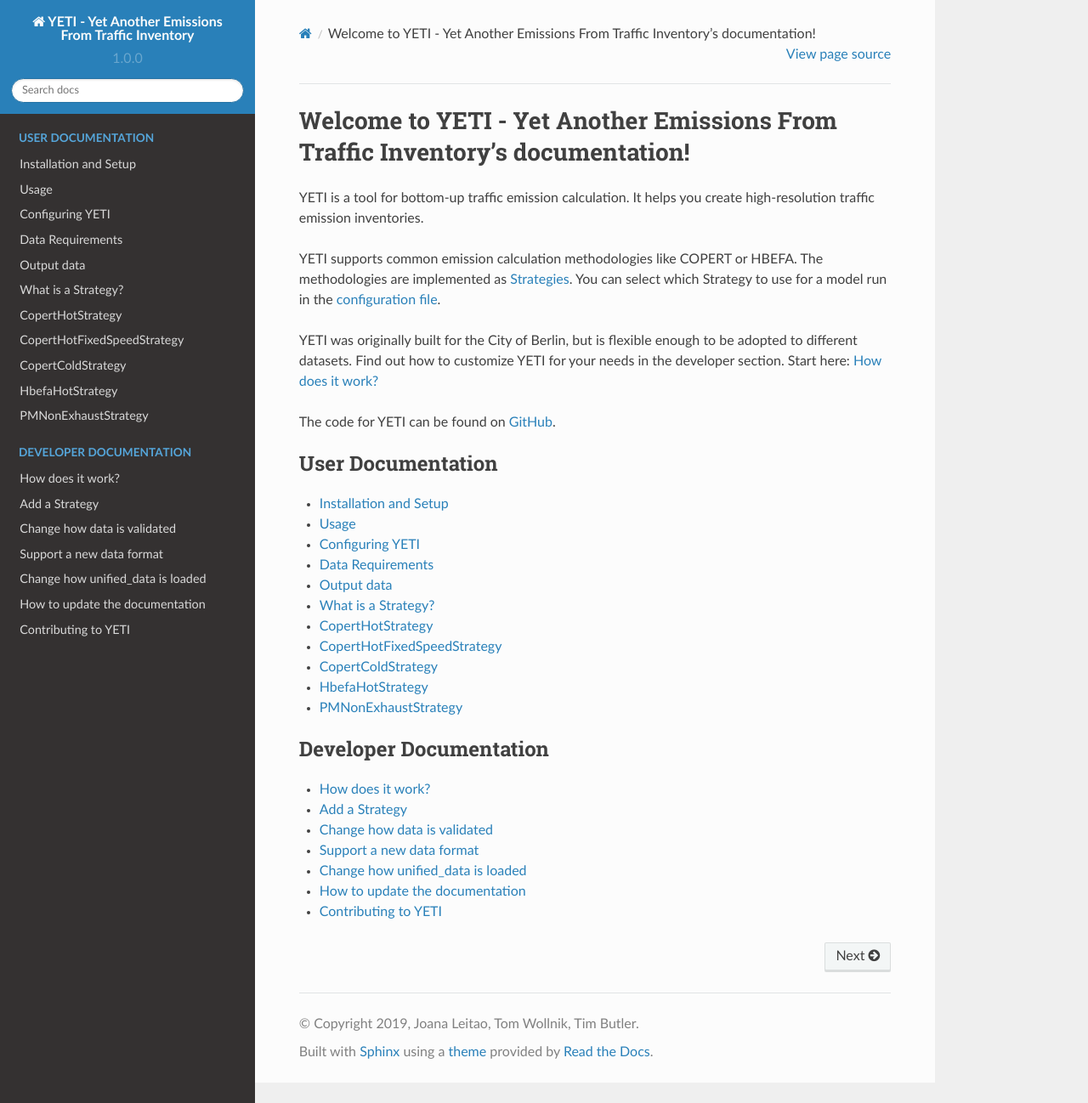
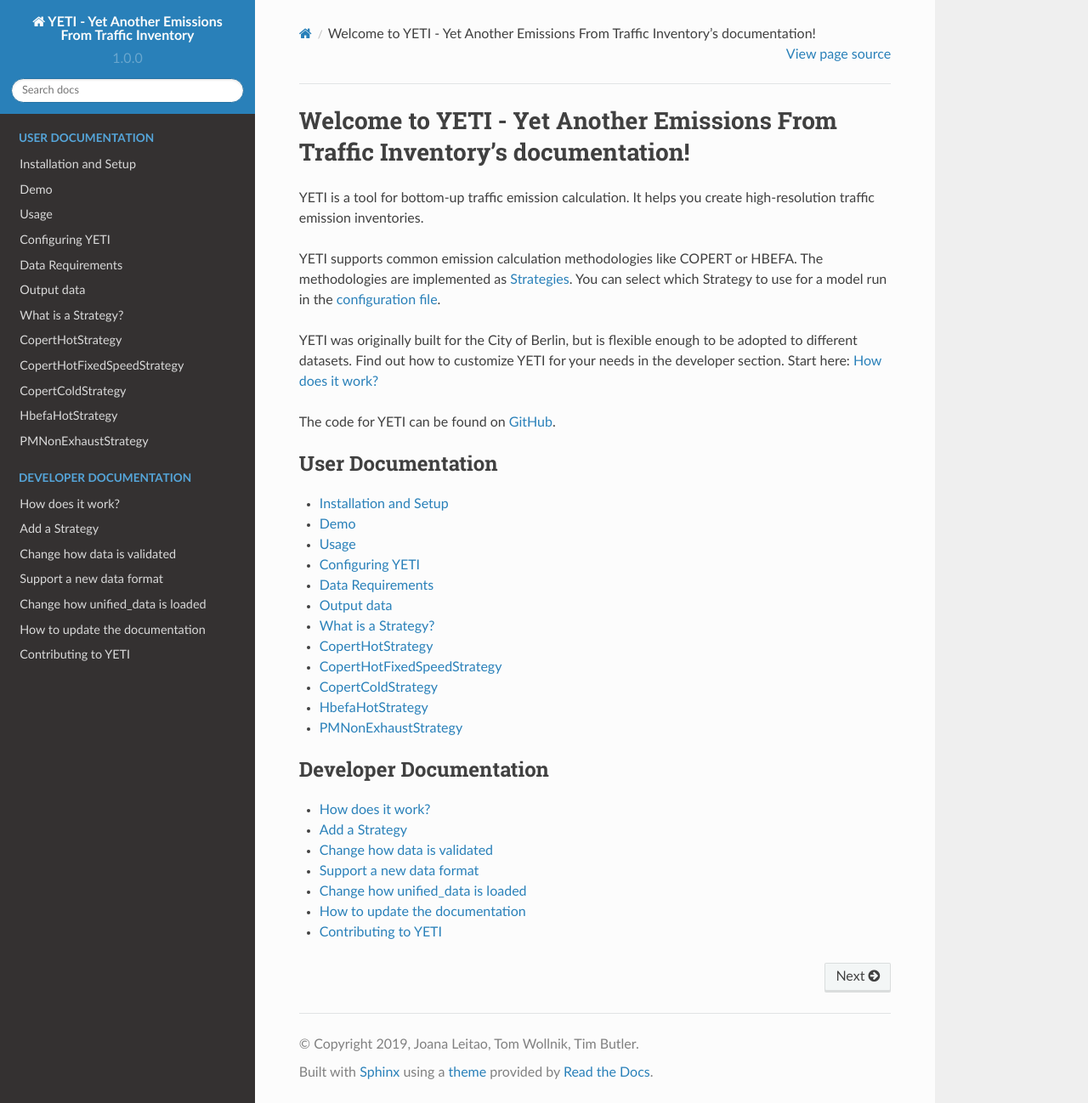
Before and after one commit to twollnik/YETI, a Sphinx documentation site: the page built from docs/index.rst, in a window 1280 px wide and 1298 px high. Shown: the whole window at 85% size. Built offline with Sphinx 7.4.7 and the Read the Docs theme 2.0.0, drawn with Linux system fonts in a browser that asks for light colours; formulas are drawn with MathJax 3.

Commit message:
add demo page to docs

```diff
--- a/README.rst
+++ b/README.rst
@@ -54,6 +54,7 @@
 If you want to do development work you should also install dev dependencies:  ``pip install -r requirements-dev.txt``.
 
 .. installation-end-do-not-remove
+.. demo-start-do-not-remove
 
 Demo
 ----
@@ -64,7 +65,7 @@
 ``copert_hot_config.yaml`` you can use any of the
 `config files <https://iass-yeti.readthedocs.io/en/latest/user/config.html/>`_ in ``example/example_configs/``.
 
-
+.. demo-end-do-not-remove
 .. usage-start-do-not-remove
 
 Usage
--- a/docs/index.rst
+++ b/docs/index.rst
@@ -18,6 +18,7 @@
    :caption: User Documentation
 
    user/installation_setup
+   user/demo
    user/usage
    user/config
    user/data_formats
--- /dev/null
+++ b/docs/user/demo.rst
@@ -0,0 +1,3 @@
+.. include:: ../../README.rst
+    :start-after: demo-start-do-not-remove
+    :end-before: demo-end-do-not-remove
```
